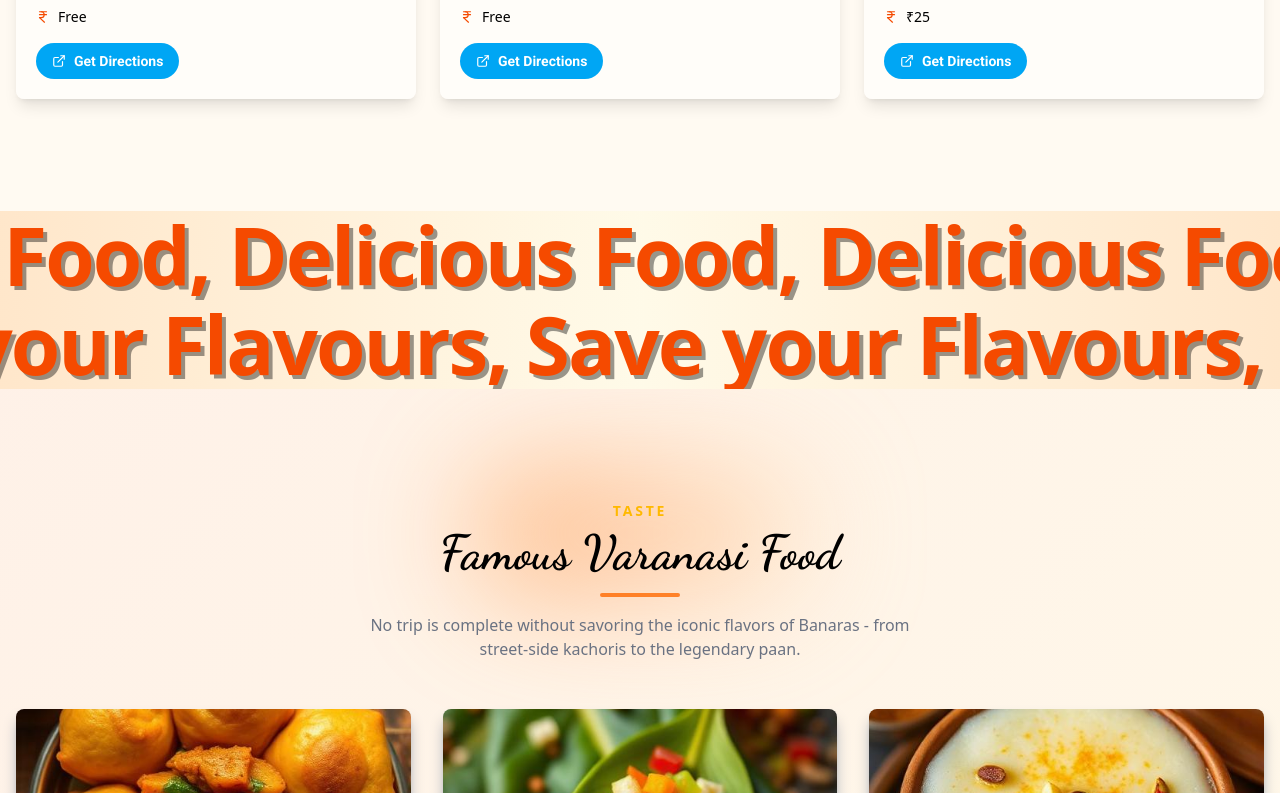
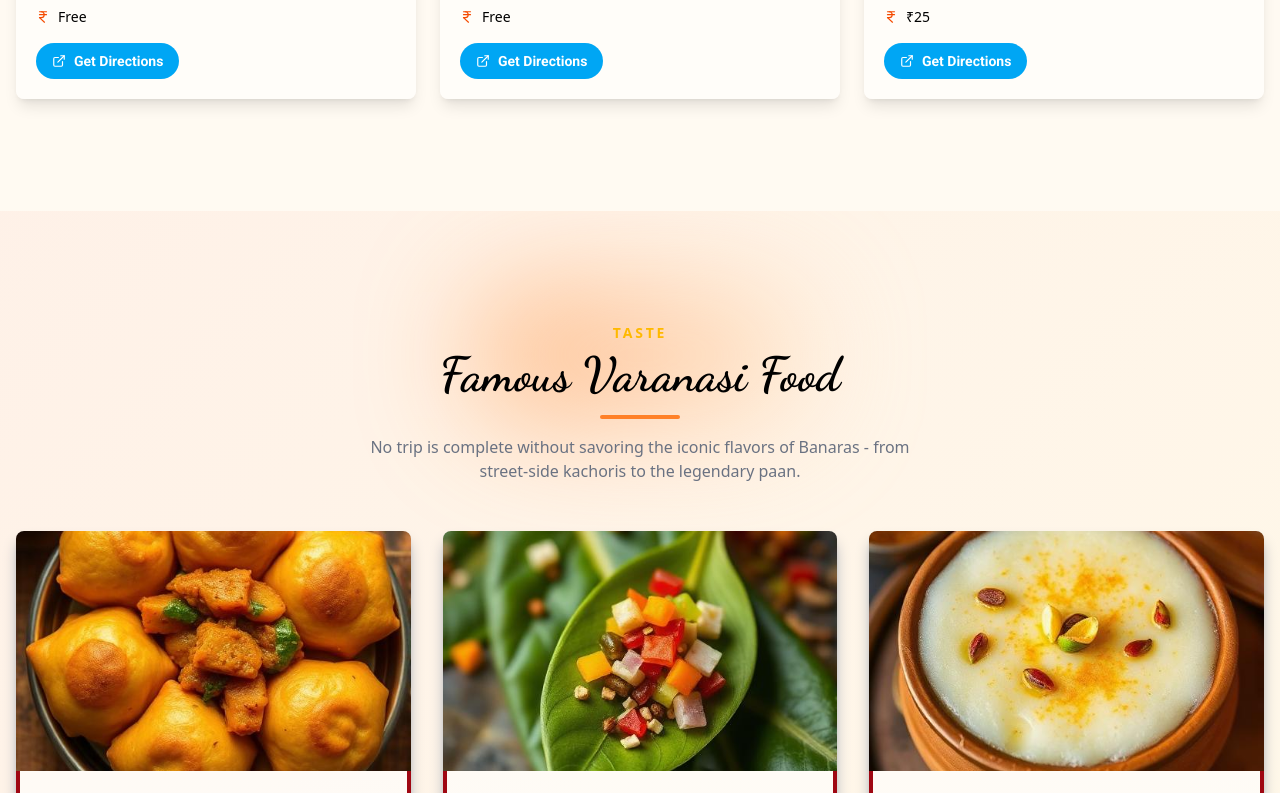
Before and after one commit to coderujwal3/Dhoomchhalle, a React (Vite) app in the folder client/: page / in a window 1280 px wide. Shown: the part 2007-2800 px from the top of the page. Built offline with nearby package versions, Linux system fonts and the light colour scheme.

Commit message:
Implemented: Loader using react-spinners

```diff
--- a/client/package.json
+++ b/client/package.json
@@ -21,6 +21,7 @@
     "react-dom": "^19.2.0",
     "react-hot-toast": "^2.6.0",
     "react-router-dom": "^7.13.0",
+    "react-spinners": "^0.17.0",
     "tailwindcss": "^4.1.18"
   },
   "devDependencies": {
--- a/client/src/pages/Home.jsx
+++ b/client/src/pages/Home.jsx
@@ -7,19 +7,28 @@ import TransportSection from "../components/common/TransportSection";
 import GuidesSection from "../components/common/GuidesSection";
 import Footer from "../components/common/Footer";
 import ScrollVelocity from "../components/common/ScrollVelocity";
+import ClimbingBoxLoader from "react-spinners/ClimbingBoxLoader";
 
 const Home = () => {
+  const [loading, setLoading] = React.useState(true);
+  React.useEffect(() => {
+    setTimeout(() => {
+      setLoading(false);
+    }, 3000);
+  }, []);
+  if (loading) {
+    return (
+      <div className="flex items-center justify-center min-h-screen bg-transparent">
+        <ClimbingBoxLoader color="#36d7b7" size={15} />
+      </div>
+    );
+  }
   return (
     <>
       <div className="min-h-screen bg-transparent relative">
         <Navbar />
         <HeroSection />
         <PlacesSection />
-        <ScrollVelocity
-          texts={["Delicious Food,", "Save your Flavours,"]}
-          velocity={100}
-          className="custom-scroll-text"
-        />
         <FoodSection />
         <ScrollVelocity
           texts={["Explore Varanasi,", "Your Travel Companion,"]}
```
Also changed, not shown: 1 other file (tests, documents, lock files or other folders).
